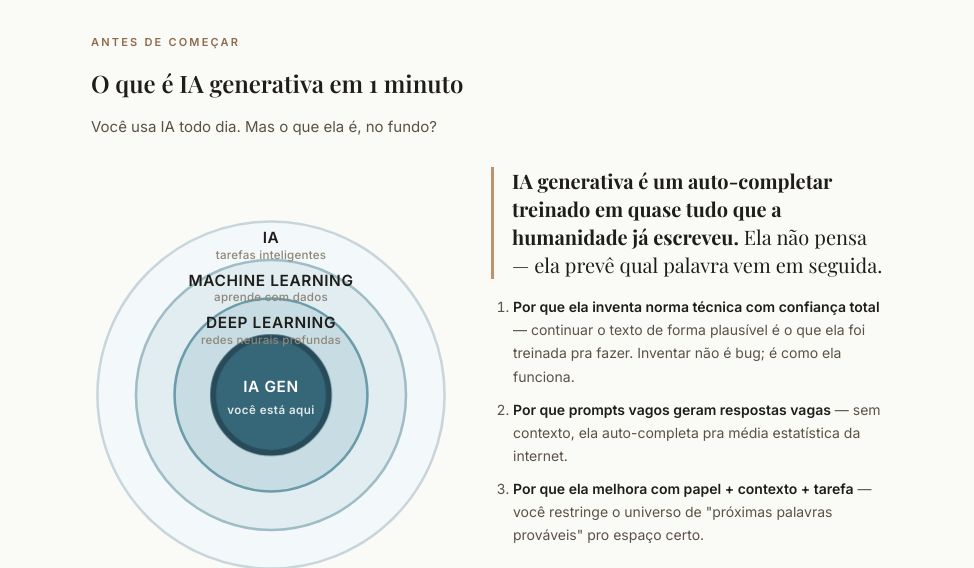
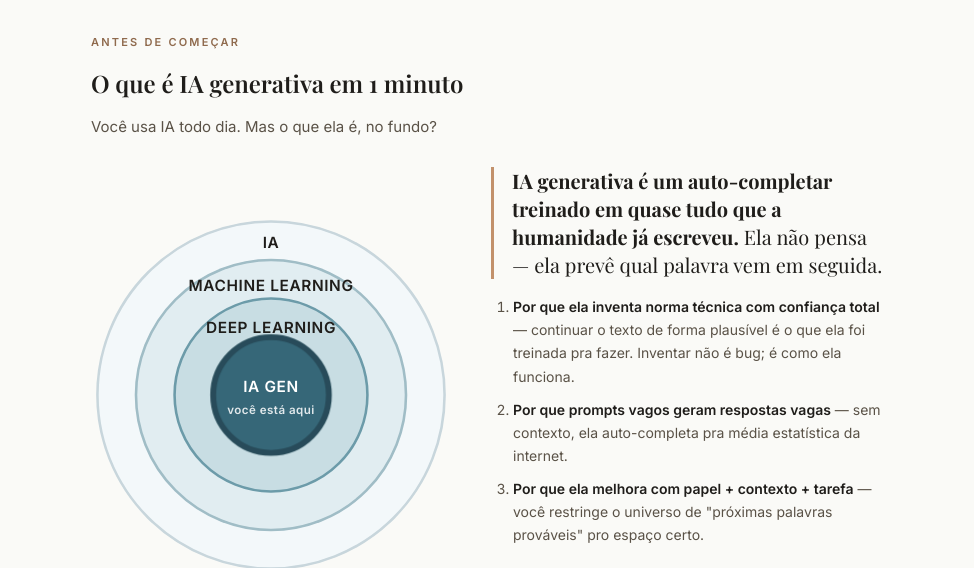
Before and after one commit to rslimaeng/workshop-ia-gps, a plain HTML site: page m1/index.html in a window 1280 px wide. Shown: the part 240-808 px from the top of the page, without its empty margins (153-1127 px from the left). Drawn offline with nearby package versions, Linux system fonts and the light colour scheme.

Commit message:
fix(m1): remove sub-rotulos dos aneis da IA Aninhada (legibilidade)
Os sub-textos cinzas (tarefas inteligentes / aprende com dados /
redes neurais profundas) ficavam cortados pelas linhas dos aneis e
eram redundantes com o painel de hover. Mantidos so os nomes limpos.

Co-Authored-By: Claude Opus 4.8 <noreply@anthropic.com>

```diff
--- a/m1/index.html
+++ b/m1/index.html
@@ -141,12 +141,9 @@
           <circle id="ring-r3" class="ia-aninhada-ring r3" cx="140" cy="140" r="75" data-ring="r3"/>
           <circle id="ring-r4" class="ia-aninhada-ring r4" cx="140" cy="140" r="45" data-ring="r4"/>
           <!-- Labels -->
-          <text class="ia-aninhada-label dark" x="140" y="22">IA</text>
-          <text class="ia-aninhada-sub" x="140" y="34">tarefas inteligentes</text>
-          <text class="ia-aninhada-label dark" x="140" y="55">MACHINE LEARNING</text>
-          <text class="ia-aninhada-sub" x="140" y="67">aprende com dados</text>
-          <text class="ia-aninhada-label dark" x="140" y="88">DEEP LEARNING</text>
-          <text class="ia-aninhada-sub" x="140" y="100">redes neurais profundas</text>
+          <text class="ia-aninhada-label dark" x="140" y="26">IA</text>
+          <text class="ia-aninhada-label dark" x="140" y="59">MACHINE LEARNING</text>
+          <text class="ia-aninhada-label dark" x="140" y="92">DEEP LEARNING</text>
           <text class="ia-aninhada-label light" x="140" y="138">IA GEN</text>
           <text class="ia-aninhada-label light" x="140" y="155" style="font-size:9px; opacity:.85">você está aqui</text>
         </svg>
```
